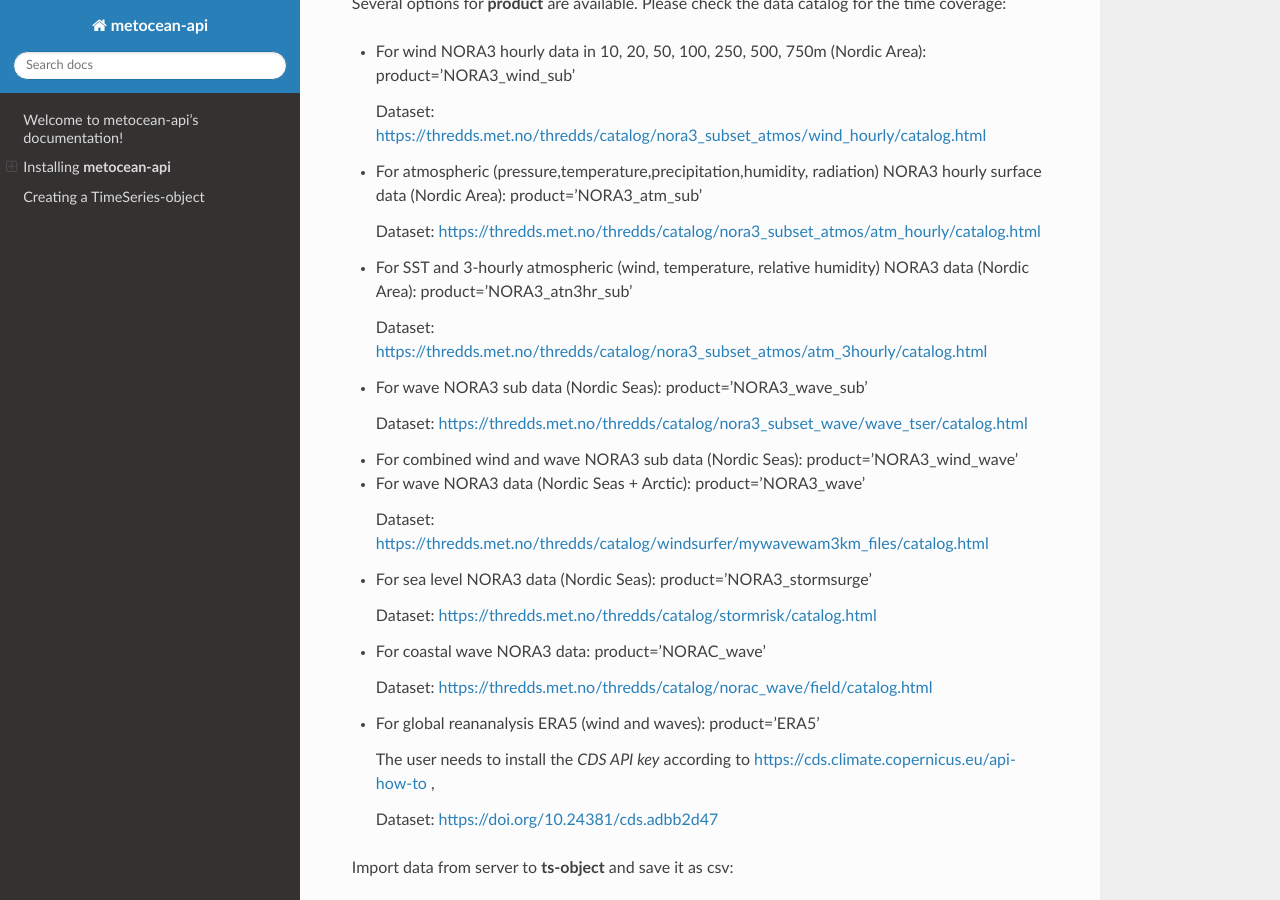
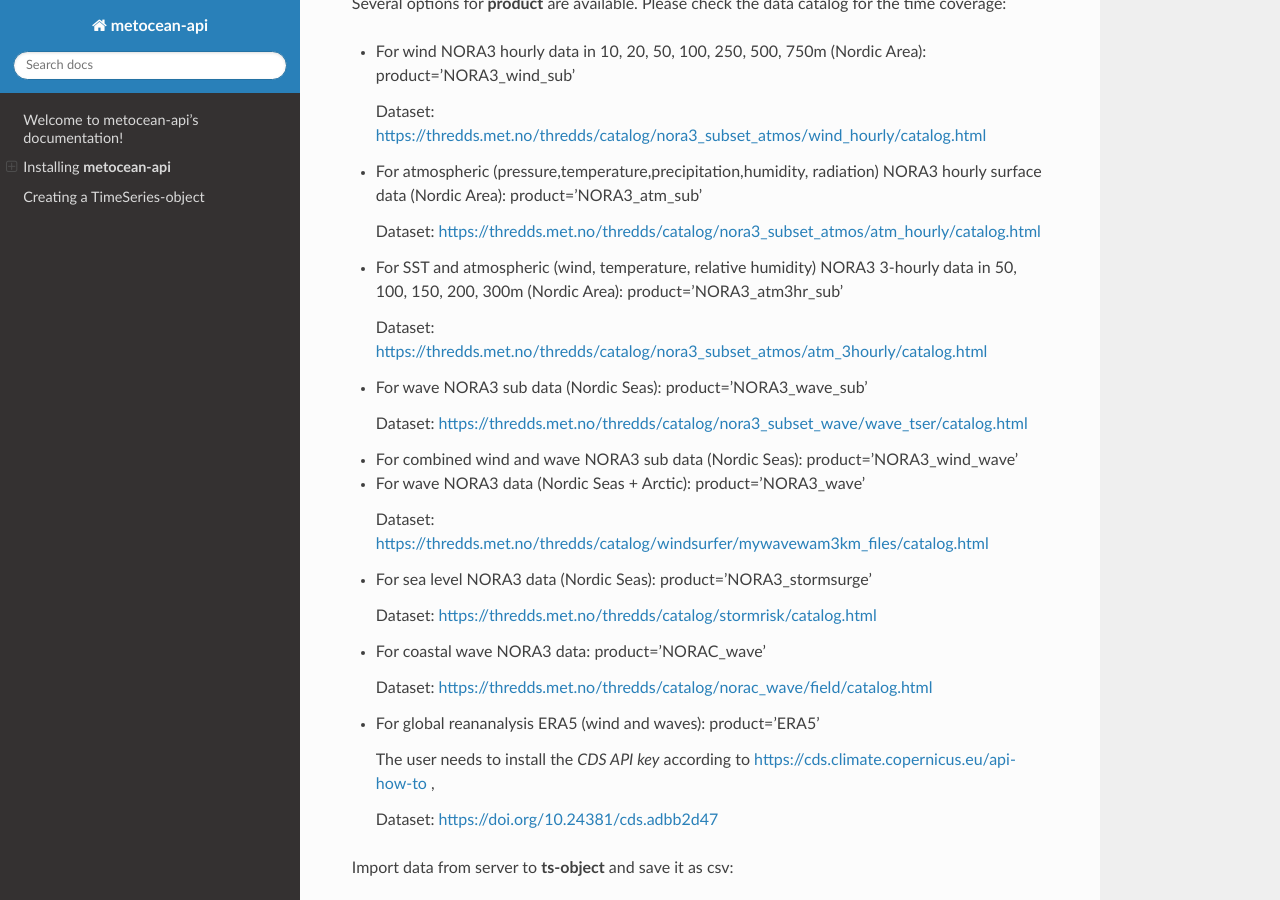
Before and after one commit to MET-OM/metocean-api, a Sphinx documentation site: the page built from docs/index.rst, in a window 1280 px wide and 900 px high, scrolled down 1445 px. Built offline with Sphinx 7.4.7 and the Read the Docs theme 2.0.0, drawn with Linux system fonts in a browser that asks for light colours.

Commit message:
Update index.rst

```diff
--- a/docs/index.rst
+++ b/docs/index.rst
@@ -67,7 +67,7 @@ This section documents the **ts-module**. The ts-object is initialized with the
 
 Several options for **product** are available. Please check the data catalog for the time coverage:
 
-* For wind NORA3 hourly data in  10, 20, 50, 100, 250, 500, 750m (Nordic Area): product='NORA3_wind_sub'
+* For wind NORA3 hourly data in 10, 20, 50, 100, 250, 500, 750m (Nordic Area): product='NORA3_wind_sub'
 
   Dataset: https://thredds.met.no/thredds/catalog/nora3_subset_atmos/wind_hourly/catalog.html
 
@@ -75,7 +75,7 @@ Several options for **product** are available. Please check the data catalog for
 
   Dataset: https://thredds.met.no/thredds/catalog/nora3_subset_atmos/atm_hourly/catalog.html
 
-* For SST and 3-hourly atmospheric (wind, temperature, relative humidity) NORA3 data (Nordic Area): product='NORA3_atn3hr_sub'
+* For SST and atmospheric (wind, temperature, relative humidity) NORA3 3-hourly data in 50, 100, 150, 200, 300m (Nordic Area): product='NORA3_atm3hr_sub'
 
   Dataset: https://thredds.met.no/thredds/catalog/nora3_subset_atmos/atm_3hourly/catalog.html
 
```
